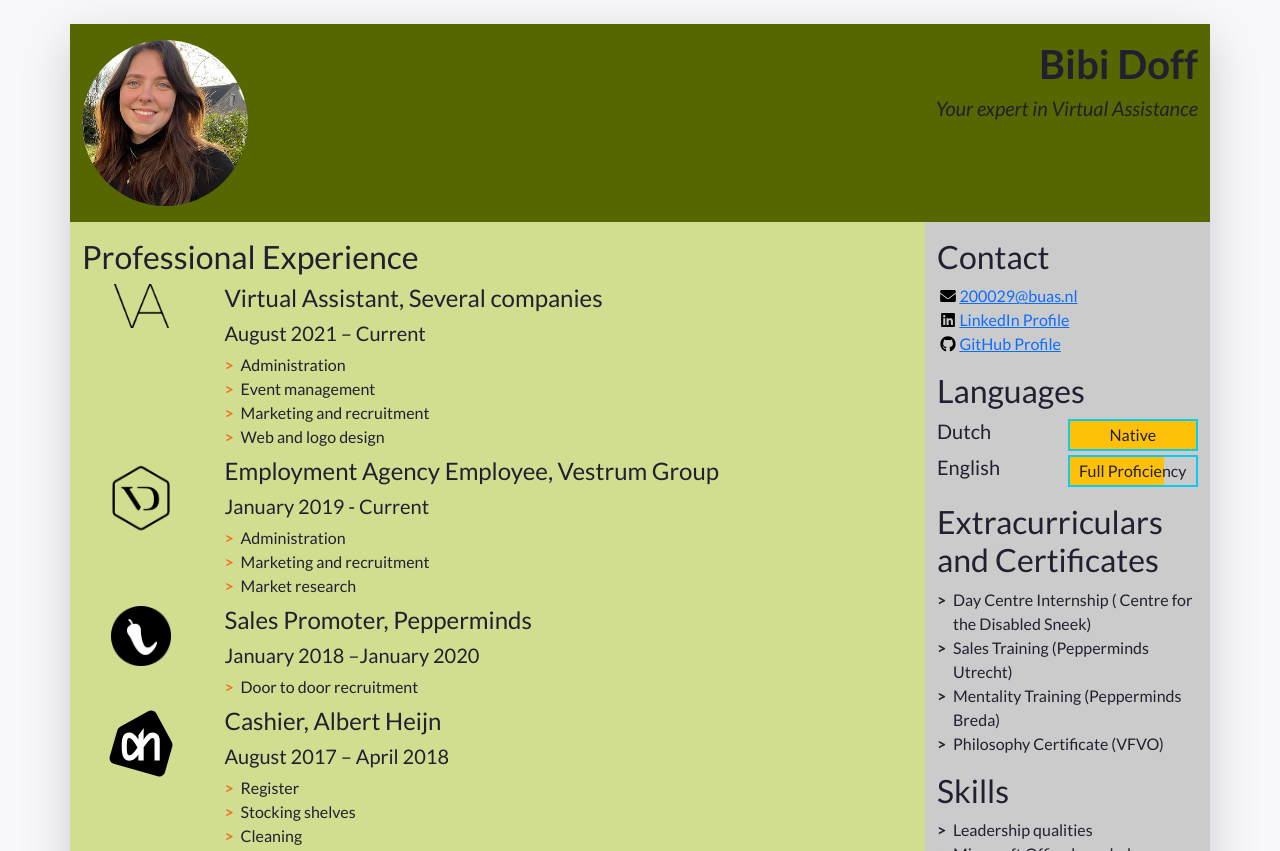
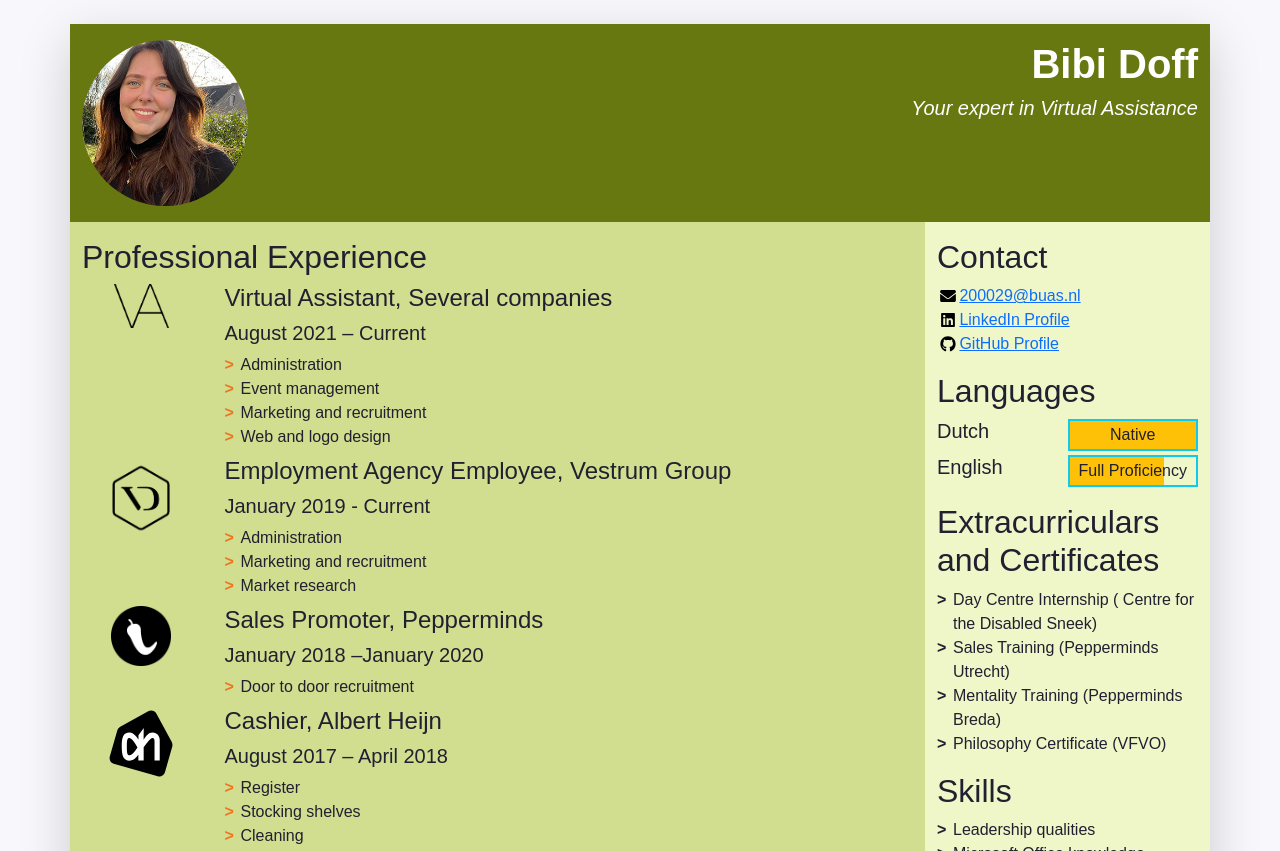
Before and after one commit to bibidoff/CV-Bibi-Doff, a plain HTML site: page index.html in a window 1280 px wide. Shown: the top 851 px of the page. Drawn offline with nearby package versions, Linux system fonts and the light colour scheme.

Commit message:
changed styles
changed styles

```diff
--- a/css/styles.css
+++ b/css/styles.css
@@ -6,7 +6,7 @@
 /* Styles for the body */
 
 body {
-	font-family: Lato, "Open Sans", Roboto, "Segoe UI", "Helvetica Neue", Helvetica, Arial, sans-serif;
+	font-family: 'Nunito', sans-serif;
 	color: #202030;
 	background-color: #f8f8fc;
 }
@@ -14,7 +14,8 @@
 /* Styles for custom classes in the document. (There are more, try to find them out!) */
 
 .resume-header {
-    background-color: #566700;
+    background-color: #677810;
+	color: white;
 }
 
 .resume-main {
@@ -22,7 +23,7 @@
 }
 
 .resume-aside {
-	background-color: #CBCBCB;
+	background-color: #EFF6C8;
 }
 
 /* Styles for lists in the document */
```
